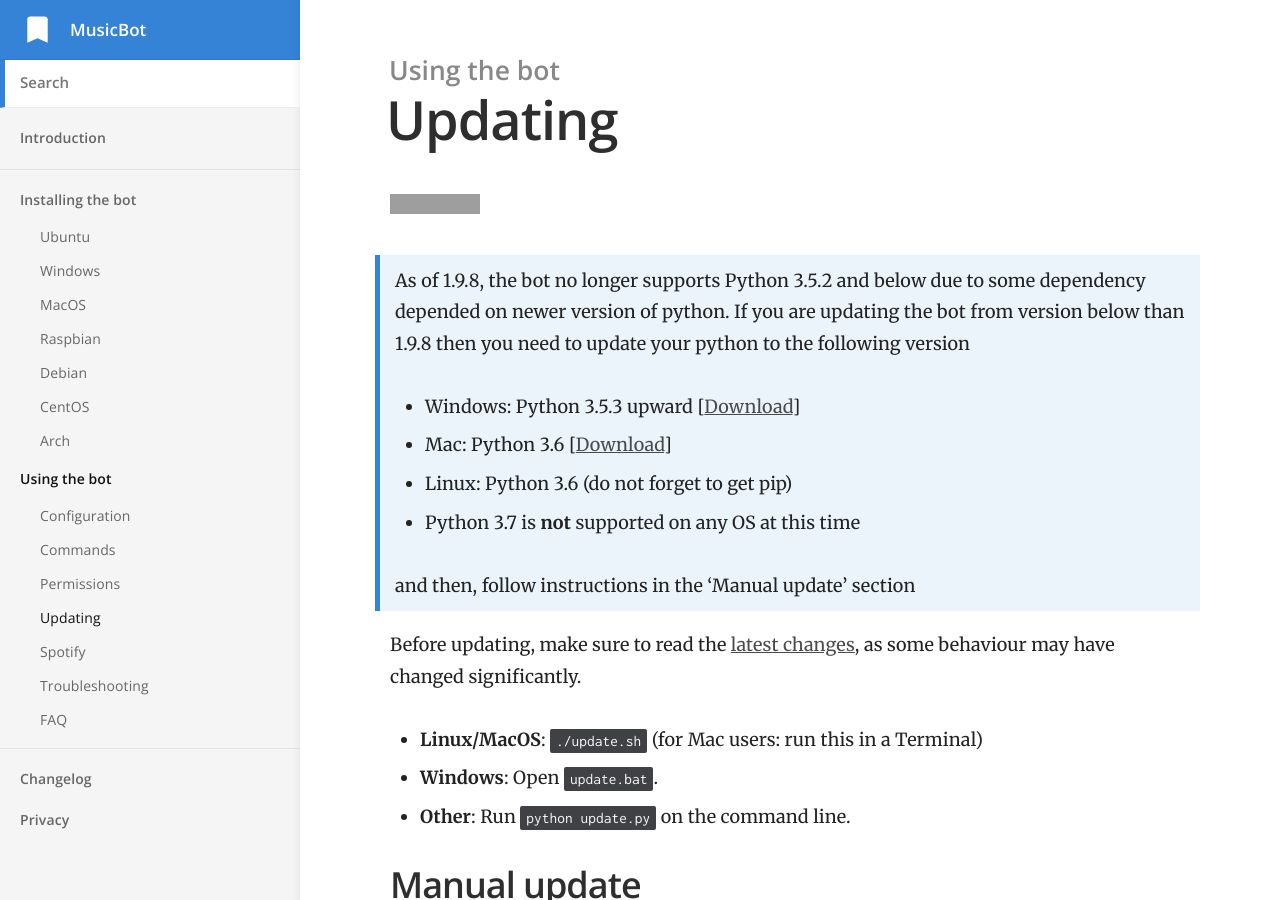
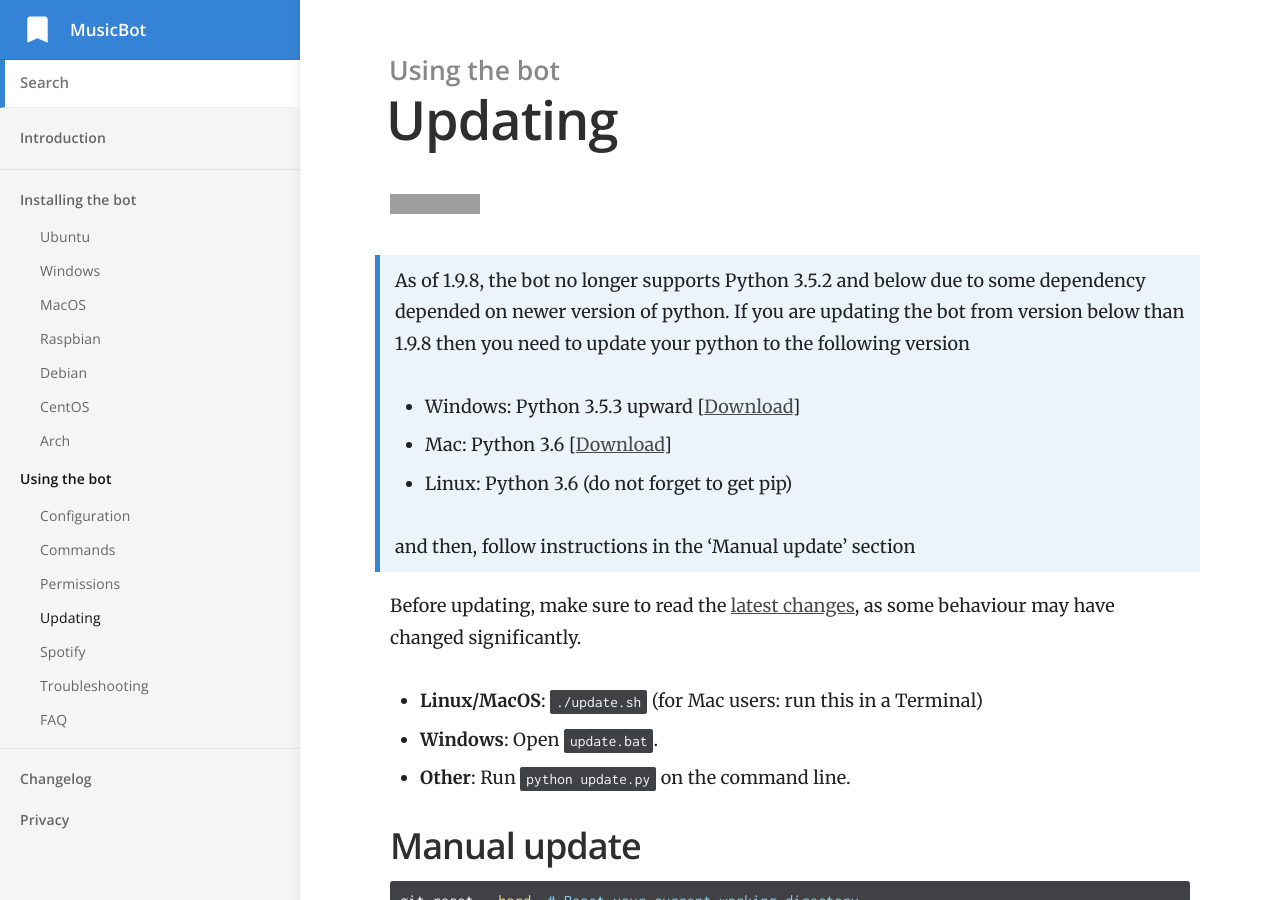
Before and after one commit to Just-Some-Bots/MusicBot, a Jekyll site: the page built from _docs/using/updating.md, in a window 1280 px wide and 900 px high. Built offline with Jekyll 4.4.1, drawn with Linux system fonts in a browser that asks for light colours; grey boxes are pictures that could not be loaded.

Commit message:
Update updating.md

```diff
--- a/_docs/using/updating.md
+++ b/_docs/using/updating.md
@@ -10,7 +10,6 @@ order: 4
 > - Windows: Python 3.5.3 upward [[Download](https://www.python.org/ftp/python/3.5.4/python-3.5.4.exe)]
 > - Mac: Python 3.6 [[Download](https://www.python.org/ftp/python/3.6.6/python-3.6.6-macosx10.6.pkg)]
 > - Linux: Python 3.6 (do not forget to get pip)
-> - Python 3.7 is __not__ supported on any OS at this time
 >
 > and then, follow instructions in the 'Manual update' section
 
```
